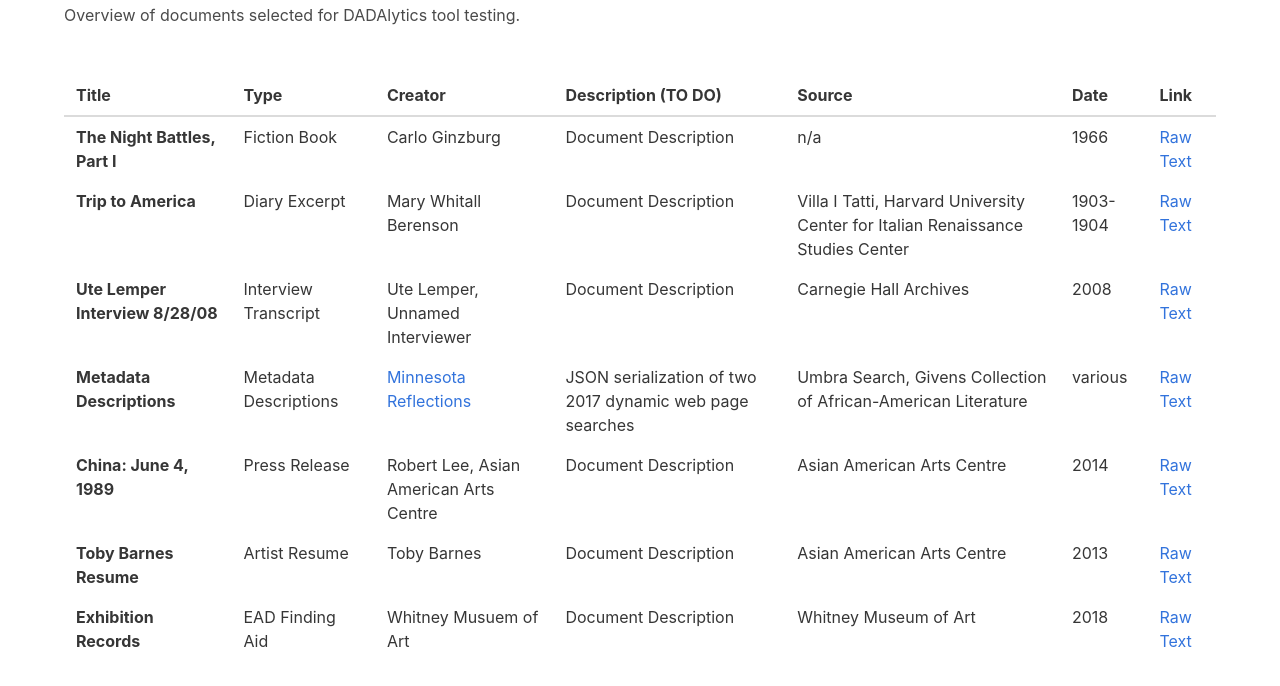
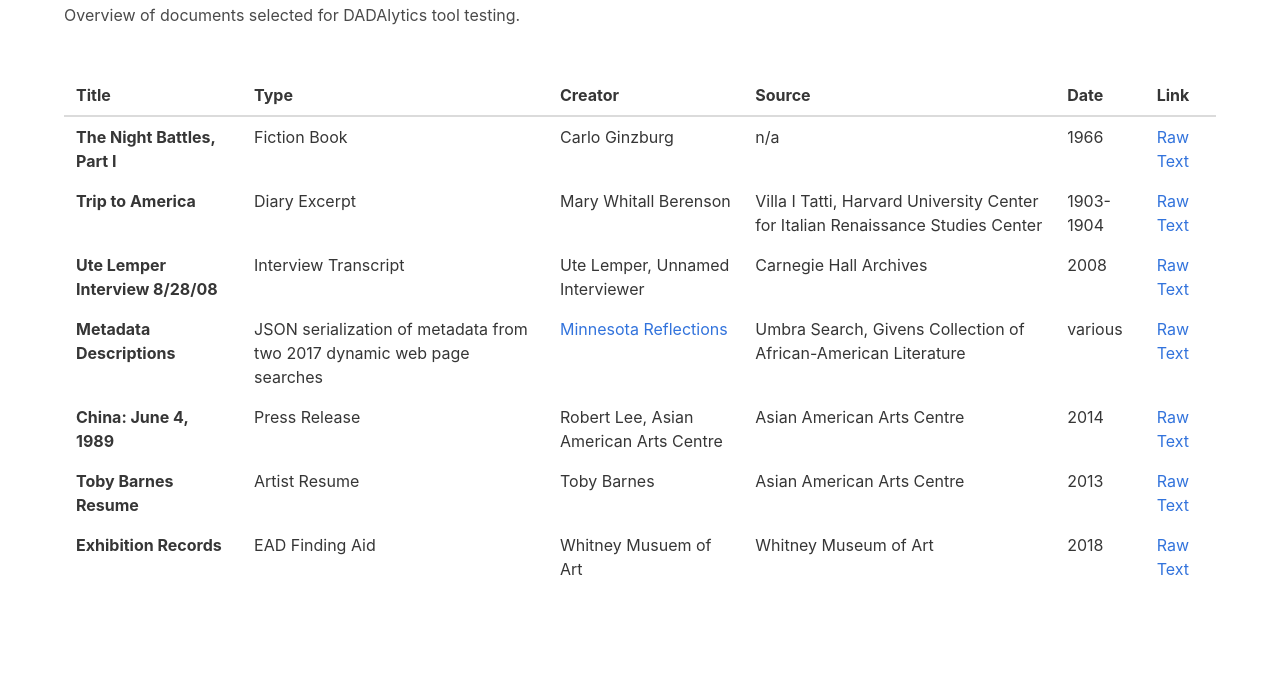
Before and after one commit to SemanticLab/DADAlytics-ner-evaluation, a plain HTML site: page document_summary.html in a window 1280 px wide. Shown: the part 102-788 px from the top of the page. Drawn offline with Linux system fonts and the light colour scheme.

Commit message:
Update document_summary.html

```diff
--- a/document_summary.html
+++ b/document_summary.html
@@ -36,7 +36,6 @@
 		      <th>Title</th>
 		      <th>Type</th>
 		      <th>Creator</th>
-		      <th>Description (TO DO)</th>
 		      <th>Source</th>
 		      <th>Date</th>
 		      <th>Link</th>
@@ -48,7 +47,6 @@
 		      <td><strong>The Night Battles, Part I</strong></td>
 		      <td>Fiction Book</td>
 		      <td>Carlo Ginzburg</td>
-		      <td>Document Description</td>
 		      <td>n/a</td>
 		      <td>1966</td>
 		      <td><a href="https://raw.githubusercontent.com/SemanticLab/DADAlytics-ner-evaluation/master/data/book_night_battles/text.txt" target="_blank">Raw Text</a></td>
@@ -60,7 +58,6 @@
 		      <td><strong>Trip to America</strong></td>
 		      <td>Diary Excerpt</td>
 		      <td>Mary Whitall Berenson</td>
-		      <td>Document Description</td>
 		      <td>Villa I Tatti, Harvard University Center for Italian Renaissance Studies Center</td>
 		      <td>1903-1904</td>
 		      <td><a href="https://raw.githubusercontent.com/SemanticLab/DADAlytics-ner-evaluation/master/data/diary_berenson/text.txt" target="_blank">Raw Text</a></td>
@@ -72,7 +69,6 @@
 		      <td><strong>Ute Lemper Interview 8/28/08</strong></td>
 		      <td>Interview Transcript</td>
 		      <td>Ute Lemper, Unnamed Interviewer</td>
-		      <td>Document Description</td>
 		      <td>Carnegie Hall Archives</td>
 		      <td>2008</td>
 		      <td><a href="https://raw.githubusercontent.com/SemanticLab/DADAlytics-ner-evaluation/master/data/interview_lember/text.txt" target="_blank">Raw Text</a></td>
@@ -82,9 +78,8 @@
 		  <tbody id="tbody" class"is-size-3">
 		    <tr>
 		      <td><strong>Metadata Descriptions</strong></td>
-		      <td>Metadata Descriptions</td>
+		      <td>JSON serialization of metadata from two 2017 dynamic web page searches</td>
 		      <td><a href="https://reflections.mndigital.org/" target="_blank">Minnesota Reflections</a></td>
-		      <td>JSON serialization of two 2017 dynamic web page searches</td>
 		      <td>Umbra Search, Givens Collection of African-American Literature</td>
 		      <td>various</td>
 		      <td><a href="https://raw.githubusercontent.com/SemanticLab/DADAlytics-ner-evaluation/master/data/metadata_umbra/text.txt" target="_blank">Raw Text</a></td>
@@ -96,7 +91,6 @@
 		      <td><strong>China: June 4, 1989</strong></td>
 		      <td>Press Release</td>
 		      <td>Robert Lee, Asian American Arts Centre</td>
-		      <td>Document Description</td>
 		      <td>Asian American Arts Centre</td>
 		      <td>2014</td>
 		      <td><a href="https://raw.githubusercontent.com/SemanticLab/DADAlytics-ner-evaluation/master/data/press_release_tiananmen/text.txt" target="_blank">Raw Text</a></td>
@@ -108,7 +102,6 @@
 		      <td><strong>Toby Barnes Resume</strong></td>
 		      <td>Artist Resume</td>
 		      <td>Toby Barnes</td>
-		      <td>Document Description</td>
 		      <td>Asian American Arts Centre</td>
 		      <td>2013</td>
 		      <td><a href="https://raw.githubusercontent.com/SemanticLab/DADAlytics-ner-evaluation/master/data/resume_barnes/text.txt" target="_blank">Raw Text</a></td>
@@ -120,7 +113,6 @@
 		      <td><strong>Exhibition Records</strong></td>
 		      <td>EAD Finding Aid</td>
 		      <td>Whitney Musuem of Art</td>
-		      <td>Document Description</td>
 		      <td>Whitney Museum of Art</td>
 		      <td>2018</td>
 		      <td><a href="https://raw.githubusercontent.com/SemanticLab/DADAlytics-ner-evaluation/master/data/whitney_finding_aid/text.txt" target="_blank">Raw Text</a></td>
```
